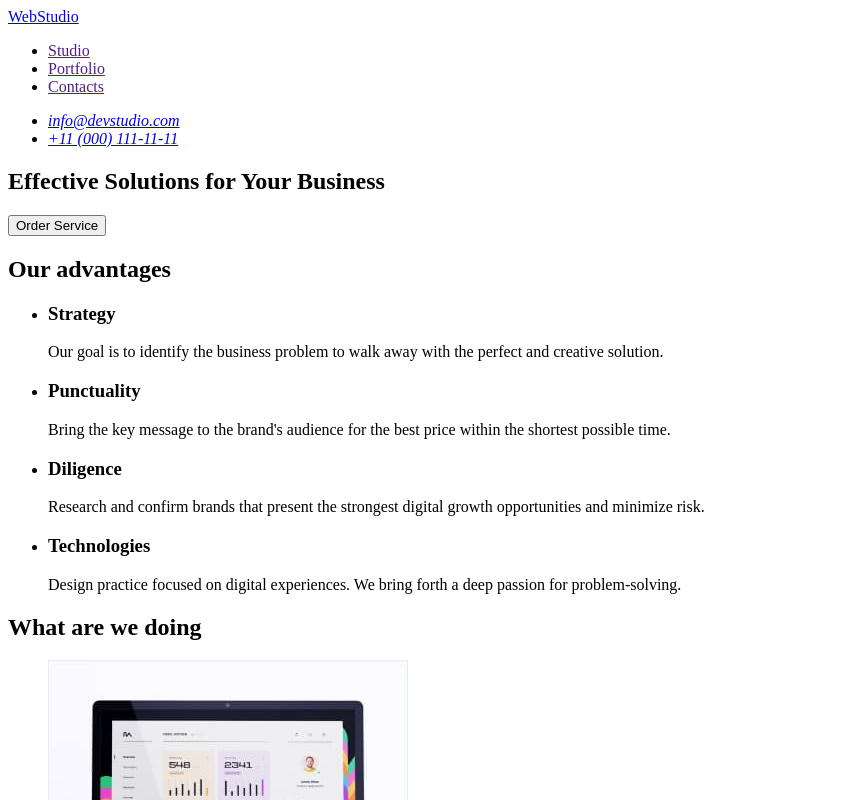
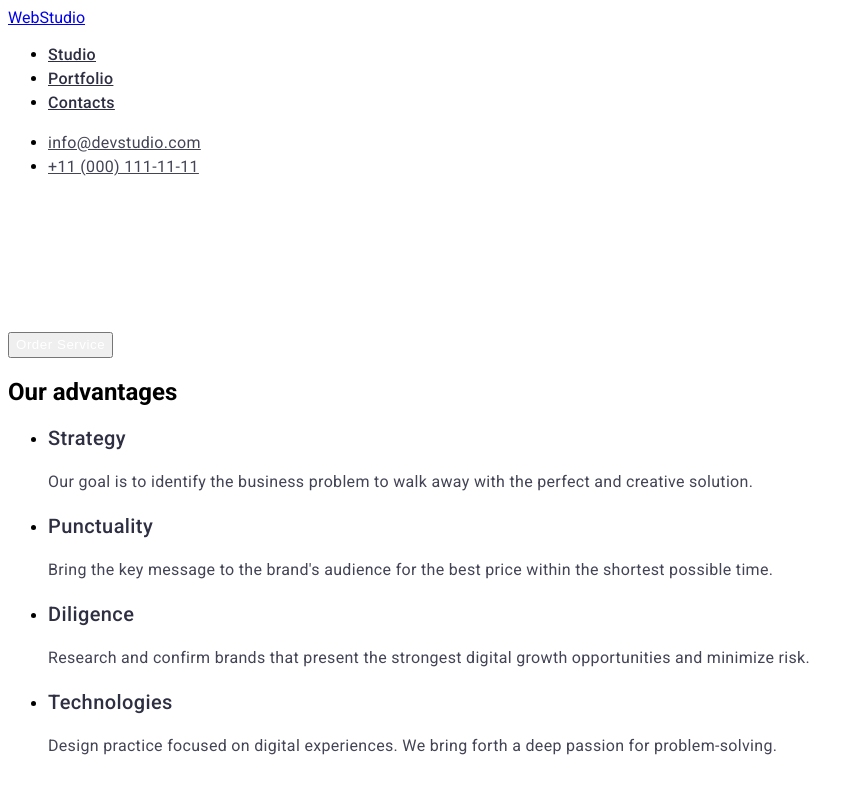
Before and after one commit to viarideto/goit-markup-hw-02, a plain HTML site: page index.html in a window 1280 px wide. Shown: the top 800 px of the page, without its empty margins (0-860 px from the left). Drawn offline with Linux system fonts and the light colour scheme.

Commit message:
text_styles

```diff
--- /dev/null
+++ b/css/styles.css
@@ -0,0 +1,68 @@
+body {
+font-family: 'Roboto', sans-serif;
+font-size: 16px;
+}
+.top-link {
+    font-weight: 500;
+    /* font-size: 16px; */
+    line-height: 1.5;
+    letter-spacing: 0.02em;
+    color: #2E2F42;
+}
+.top-address-link {
+    font-style: normal;
+    font-weight: 400;
+    /* font-size: 16px; */
+    line-height: 1.5;
+    letter-spacing: 0.02em;
+    color: #434455;
+}
+h1 {
+font-weight: 700;
+    font-size: 56px;
+    line-height: 1.07;
+    text-align: center;
+    letter-spacing: 0.02em;
+    color: #FFFFFF;
+}
+.hero-button {
+    font-weight: 500;
+    /* font-size: 16px; */
+    line-height: 1.5;
+    display: flex;
+    align-items: center;
+    letter-spacing: 0.04em;
+    color: #FFFFFF;
+}
+.about-item-name {
+    font-weight: 500;
+    font-size: 20px;
+    line-height: 1.20; /* 24px/20 */
+    letter-spacing: 0.02em;
+    color: #2E2F42;
+}
+.about-item-p {
+    font-weight: 400;
+    /* font-size: 16px; */
+    line-height: 1.50; /* 24px/16 */
+    letter-spacing: 0.02em;
+    color: #434455;
+}
+.doing {
+    font-weight: 700;
+    font-size: 36px;
+    line-height: 1.11;
+    text-align: center;
+    letter-spacing: 0.02em;
+    text-transform: capitalize;
+    color: #2E2F42;
+}
+.team {
+font-weight: 700;
+    font-size: 36px;
+    line-height: 1.11; /* 40px/36 */
+    text-align: center;
+    letter-spacing: 0.02em;
+    text-transform: capitalize;
+    color: #2E2F42;
+}
--- a/index.html
+++ b/index.html
@@ -5,67 +5,78 @@
     <meta http-equiv="X-UA-Compatible" content="IE=edge" />
     <meta name="viewport" content="width=device-width, initial-scale=1.0" />
     <title>Студія</title>
+    <link rel="preconnect" href="https://fonts.googleapis.com" />
+    <link rel="preconnect" href="https://fonts.gstatic.com" crossorigin />
+    <link
+      href="https://fonts.googleapis.com/css2?family=Raleway:wght@800&family=Roboto:wght@400;500;700&display=swap"
+      rel="stylesheet"
+    />
+    <link rel="stylesheet" href="./css/styles.css" />
   </head>
   <body>
-    <header>
-      <nav>
+    <header class="top">
+      <nav class="top-nav">
         <a href="./index.html">WebStudio</a>
-        <ul>
-          <li><a href="">Studio</a></li>
-          <li><a href="">Portfolio</a></li>
-          <li><a href="">Contacts</a></li>
+        <ul class="top-list">
+          <li class="top-item"><a class="top-link" href="">Studio</a></li>
+          <li class="top-item"><a class="top-link" href="">Portfolio</a></li>
+          <li class="top-item"><a class="top-link" href="">Contacts</a></li>
         </ul>
       </nav>
-      <address>
-        <ul>
-          <li>
-            <a href="mailto:info@devstudio.com">info@devstudio.com</a>
+      <address class="top-address">
+        <ul class="top-address-list">
+          <li class="top-address-item">
+            <a class="top-address-link" href="mailto:info@devstudio.com"
+              >info@devstudio.com</a
+            >
           </li>
-          <li>
-            <a href="tel:+110001111111">+11 (000) 111-11-11</a>
+          <li class="top-address-item">
+            <a class="top-address-link" href="tel:+110001111111"
+              >+11 (000) 111-11-11</a
+            >
           </li>
         </ul>
       </address>
     </header>
     <main>
-      <section>
+      <section class="hero">
         <h1>Effective Solutions for Your Business</h1>
-        <button type="button">Order Service</button>
+        <button class="hero-button" type="button">Order Service</button>
       </section>
-      <section>
+      <section class="about">
         <h2>Our advantages</h2>
-        <ul>
-          <li>
-            <h3>Strategy</h3>
-            <p>
+        <ul class="about-list">
+          <li class="about-item">
+            <h3 class="about-item-name">Strategy</h3>
+            <p class="about-item-p">
               Our goal is to identify the business problem to walk away with the
               perfect and creative solution.
             </p>
           </li>
           <li>
-            <h3>Punctuality</h3>
-            <p>
+            <h3 class="about-item-name">Punctuality</h3>
+            <p class="about-item-p">
               Bring the key message to the brand's audience for the best price
               within the shortest possible time.
             </p>
           </li>
           <li>
-            <h3>Diligence</h3>
-            <p>
+            <h3 class="about-item-name">Diligence</h3>
+            <p class="about-item-p">
               Research and confirm brands that present the strongest digital
               growth opportunities and minimize risk.
             </p>
           </li>
           <li>
-            <h3>Technologies</h3>
-            <p>
+            <h3 class="about-item-name">Technologies</h3>
+            <p class="about-item-p">
               Design practice focused on digital experiences. We bring forth a
               deep passion for problem-solving.
             </p>
           </li>
         </ul>
       </section>
-      <section>
+      <section class="doing">
         <h2>What are we doing</h2>
         <ul>
           <li>
@@ -94,7 +105,7 @@
           </li>
         </ul>
       </section>
-      <section>
+      <section class="team">
         <h2>Our Team</h2>
         <ul>
           <li>
@@ -140,7 +151,7 @@
         </ul>
       </section>
     </main>
-    <footer>
+    <footer class="bottom">
       <a href="./index.html">WebStudio</a>
       <p>
         Increase the flow of customers and sales for your business with digital
```
Also changed, not shown: portfolio.html (added, +38 -0 lines).
